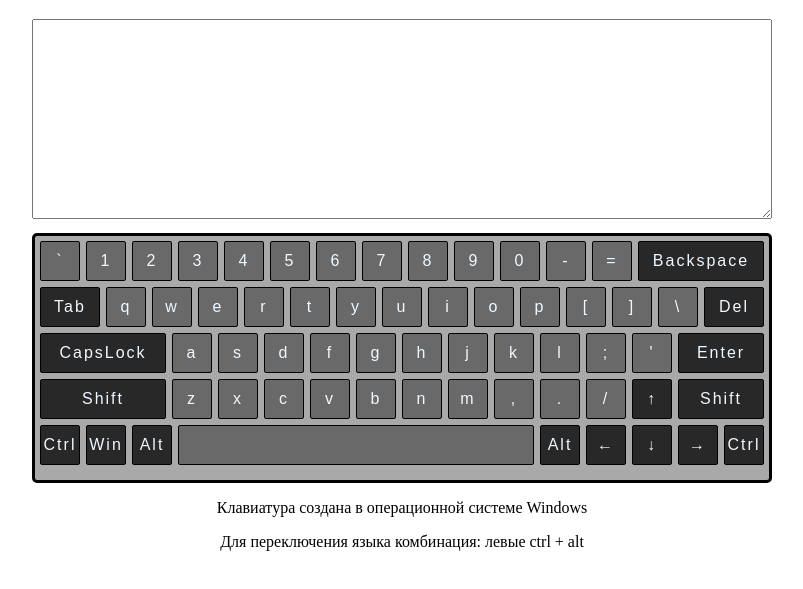
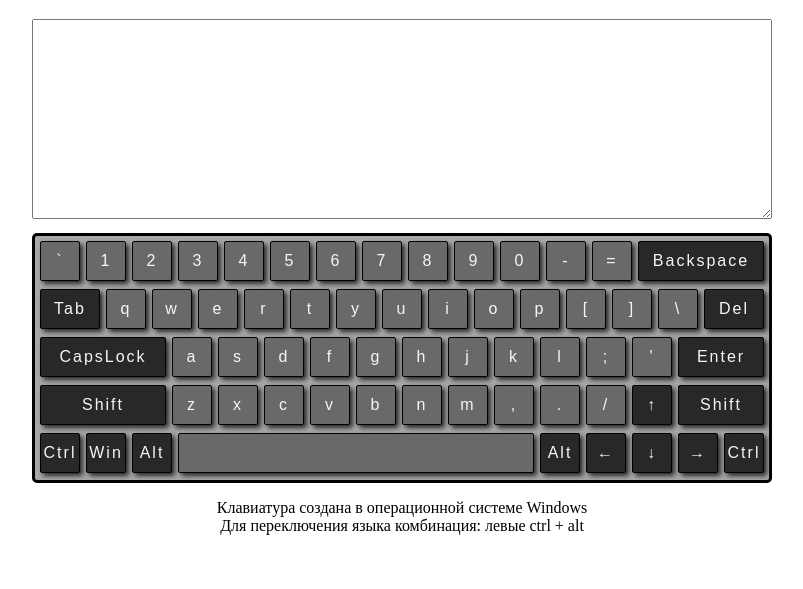
Before and after one commit to DonStacky/virtual-keyboard, a website with bundled scripts: page index.html in a window 1280 px wide. Shown: the part 61-650 px from the top of the page, without its empty margins (238-1041 px from the left). Built offline with nearby package versions, Linux system fonts and the light colour scheme.

Commit message:
feat: add main layout

```diff
--- a/index.html
+++ b/index.html
@@ -6,94 +6,8 @@
   <meta name="viewport" content="width=device-width, initial-scale=1.0">
   <title>Virtual-keyboard</title>
   <link rel="stylesheet" href="styles.css">
-  <script defer src="js/main.js"></script>
 </head>
   <body class="wrapper">
-    <header class="header">
-      <h1>RSS Виртуальная клавиатура</h1>
-    </header>
-    <main class="main">
-      <textarea name="" id="" cols="30" rows="10" class="textarea"></textarea>
-      <div class="keyboard">
-        <div class="keyboard__row keyboard__row--1">
-          <div class="keyboard__key">`</div>
-          <div class="keyboard__key">1</div>
-          <div class="keyboard__key">2</div>
-          <div class="keyboard__key">3</div>
-          <div class="keyboard__key">4</div>
-          <div class="keyboard__key">5</div>
-          <div class="keyboard__key">6</div>
-          <div class="keyboard__key">7</div>
-          <div class="keyboard__key">8</div>
-          <div class="keyboard__key">9</div>
-          <div class="keyboard__key">0</div>
-          <div class="keyboard__key">-</div>
-          <div class="keyboard__key">=</div>
-          <div class="keyboard__long-addkey">Backspace</div>
-        </div>
-        <div class="keyboard__row keyboard__row--2">
-          <div class="keyboard__short-addkey">Tab</div>
-          <div class="keyboard__key">q</div>
-          <div class="keyboard__key">w</div>
-          <div class="keyboard__key">e</div>
-          <div class="keyboard__key">r</div>
-          <div class="keyboard__key">t</div>
-          <div class="keyboard__key">y</div>
-          <div class="keyboard__key">u</div>
-          <div class="keyboard__key">i</div>
-          <div class="keyboard__key">o</div>
-          <div class="keyboard__key">p</div>
-          <div class="keyboard__key">[</div>
-          <div class="keyboard__key">]</div>
-          <div class="keyboard__key">\</div>
-          <div class="keyboard__short-addkey">Del</div>
-        </div>
-        <div class="keyboard__row keyboard__row--3">
-          <div class="keyboard__long-addkey">CapsLock</div>
-          <div class="keyboard__key">a</div>
-          <div class="keyboard__key">s</div>
-          <div class="keyboard__key">d</div>
-          <div class="keyboard__key">f</div>
-          <div class="keyboard__key">g</div>
-          <div class="keyboard__key">h</div>
-          <div class="keyboard__key">j</div>
-          <div class="keyboard__key">k</div>
-          <div class="keyboard__key">l</div>
-          <div class="keyboard__key">;</div>
-          <div class="keyboard__key">'</div>
-          <div class="keyboard__middle-addkey">Enter</div>
-        </div>
-        <div class="keyboard__row keyboard__row--4">
-          <div class="keyboard__long-addkey">Shift</div>
-          <div class="keyboard__key">z</div>
-          <div class="keyboard__key">x</div>
-          <div class="keyboard__key">c</div>
-          <div class="keyboard__key">v</div>
-          <div class="keyboard__key">b</div>
-          <div class="keyboard__key">n</div>
-          <div class="keyboard__key">m</div>
-          <div class="keyboard__key">,</div>
-          <div class="keyboard__key">.</div>
-          <div class="keyboard__key">/</div>
-          <div class="keyboard__key">↑</div>
-          <div class="keyboard__middle-addkey">Shift</div>
-        </div>
-        <div class="keyboard__row keyboard__row--5">
-          <div class="keyboard__key">Ctrl</div>
-          <div class="keyboard__key">Win</div>
-          <div class="keyboard__key">Alt</div>
-          <div class="keyboard__space"></div>
-          <div class="keyboard__key">Alt</div>
-          <div class="keyboard__key">←</div>
-          <div class="keyboard__key">↓</div>
-          <div class="keyboard__key">→</div>
-          <div class="keyboard__key">Ctrl</div>
-        </div>
-      </div>
-    </main>
-    <footer class="footer">
-      <p>Клавиатура создана в операционной системе Windows</p>
-      <p>Для переключения языка комбинация: левыe ctrl + alt</p>
-    </footer>
+    <script src="js/main.js" type="module"></script>
   </body>
 </html>
--- /dev/null
+++ b/js/main-layout.js
@@ -0,0 +1,80 @@
+export const Keyboard = {
+  elements: {
+    main: null,
+    keysContainer: null,
+    keys: [],
+  },
+  properties: {
+    value: '',
+    capsLock: false,
+  },
+  init() {
+    this.elements.main = document.createElement('div');
+    this.elements.main.classList.add('keyboard');
+    this.elements.main.appendChild(this.createKeys());
+    document.body.appendChild(this.elements.main);
+  },
+  createKeys() {
+    const fragment = document.createDocumentFragment();
+    const key = [
+      '`', '1', '2', '3', '4', '5', '6', '7', '8', '9', '0', '-', '=', 'Backspace',
+      'Tab', 'q', 'w', 'e', 'r', 't', 'y', 'u', 'i', 'o', 'p', '[', ']', '\\', 'Del',
+      'CapsLock', 'a', 's', 'd', 'f', 'g', 'h', 'j', 'k', 'l', ';', "'", 'Enter',
+      'Shift', 'z', 'x', 'c', 'v', 'b', 'n', 'm', ',', '.', '/', '↑', 'ShiftRight',
+      'Ctrl', 'Win', 'Alt', 'Space', 'Alt', '←', '↓', '→', 'Ctrl',
+    ];
+    const longKey = [
+      'Backspace', 'CapsLock', 'Shift',
+    ];
+    const middleKey = [
+      'Enter', 'ShiftRight',
+    ];
+    const shortKey = [
+      'Tab', 'Del',
+    ];
+
+    key.forEach((item) => {
+      const keyElement = document.createElement('div');
+      keyElement.classList.add('key');
+
+      if (shortKey.includes(item)) {
+        keyElement.classList.add('keyboard__short-key');
+        keyElement.textContent = item;
+        this.properties.value = item;
+      } else if (longKey.includes(item)) {
+        keyElement.classList.add('keyboard__long-key');
+        keyElement.textContent = item;
+        this.properties.value = item;
+        // if (item === 'Backspace') {
+        //   keyElement.addEventListener('click', () => {
+        //     this.properties.value = this.properties.value.substring(0, this.properties.valuelenght - 1);
+        //     this.triggerEvent('oninput');
+        //   })
+        // }
+      } else if (middleKey.includes(item)) {
+        keyElement.classList.add('keyboard__middle-key');
+        if (item === 'ShiftRight') {
+          keyElement.textContent = 'Shift';
+        } else {
+          keyElement.textContent = item;
+        }
+        this.properties.value = item;
+      } else if (item === 'Space') {
+        keyElement.classList.add('keyboard__space');
+        keyElement.textContent = '';
+        this.properties.value = item;
+      } else if (key.includes(item)) {
+        keyElement.classList.add('keyboard__key');
+        keyElement.textContent = item;
+        this.properties.value = this.properties.capsLock ? item.toUpperCase() : item.toLowerCase();
+      }
+
+      fragment.appendChild(keyElement);
+    });
+
+    return fragment;
+  },
+  toggleCapsLock() {
+    console.log('CapsLock toggled');
+  },
+};
--- a/js/main.js
+++ b/js/main.js
@@ -0,0 +1,16 @@
+import { Keyboard } from './main-layout.js';
+
+const header = document.createElement('h1');
+header.textContent = 'RSS Виртуальная клавиатура';
+document.body.append(header);
+
+const textarea = document.createElement('textarea');
+textarea.classList.add('textarea');
+document.body.append(textarea);
+
+Keyboard.init();
+
+const footer = document.createElement('p');
+footer.innerHTML = 'Клавиатура создана в операционной системе Windows<br>Для переключения языка комбинация: левыe ctrl + alt';
+footer.classList.add('footer');
+document.querySelector('div').after(footer);
--- a/styles.css
+++ b/styles.css
@@ -24,6 +24,9 @@
   margin-bottom: 10px;
 }
 .keyboard {
+  display: flex;
+  justify-content: flex-start;
+  flex-wrap: wrap;
   text-align: start;
   width: 740px;
   height: 250px;
@@ -31,19 +34,11 @@
   border: 3px solid black;
   border-radius: 5px;
   background-color: darkgray;
-}
-.keyboard__row {
-  display: flex;
-  justify-content: flex-start;
   margin-bottom: var(--margin-main);
   gap: var(--margin-main);
 }
-.keyboard__middle-addkey,
-.keyboard__key,
-.keyboard__long-addkey,
-.keyboard__short-addkey,
-.keyboard__space {
-  display: flex;
+.key {
+  display: inline-flex;
   justify-content: center;
   align-items: center;
   color: aliceblue;
@@ -52,23 +47,26 @@
   border: 1px solid black;
   font-family: arial, sans-serif;
   letter-spacing: 2px;
+  transition: 0.3s;
+  cursor: pointer;
+  box-shadow: 3px 3px 5px 0px #292828;
 }
 .keyboard__key {
   width: 40px;
   background-color: dimgrey;
 }
-.keyboard__long-addkey {
+.keyboard__long-key {
   width: 126px;
   background-color: #292828;
 }
-.keyboard__short-addkey {
+.keyboard__short-key {
   width: 60px;
   background-color: #292828;
 }
-.keyboard__short-addkey:last-of-type {
+.keyboard__short-key:last-of-type {
   margin-right: 0px;
 }
-.keyboard__middle-addkey {
+.keyboard__middle-key {
   width: 86px;
   background-color: #292828;
 }
@@ -76,9 +74,25 @@
   width: 356px;
   background-color: dimgrey;
 }
-.keyboard__row--4 .keyboard__key:nth-child(12) {
+.keyboard__key:nth-child(54),
+.keyboard__key:nth-child(56),
+.keyboard__key:nth-child(57),
+.keyboard__key:nth-child(58),
+.keyboard__key:nth-child(60),
+.keyboard__key:nth-child(61),
+.keyboard__key:nth-child(62),
+.keyboard__key:nth-child(63),
+.keyboard__key:nth-child(64) {
   background-color: #292828;
 }
 .keyboard__row--5 .keyboard__key {
   background-color: #292828;
 }
+
+.key:hover {
+  background-color: darkslategrey;
+}
+
+.key:active {
+  box-shadow: 0px 0px 0px 0px black;
+}
```
